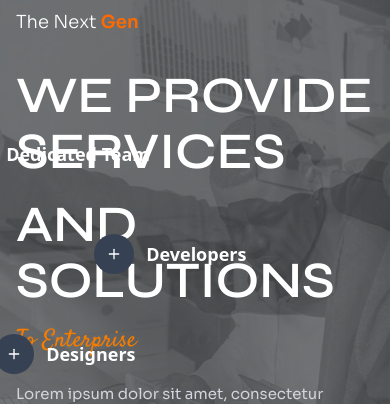
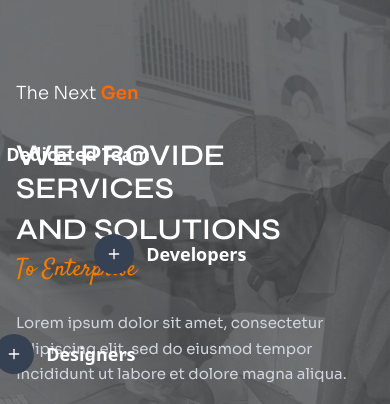
Before and after one commit to rishitharaghana/mnTechs, a React (Vite) app: page / in a window 390 px wide. Shown: the part 147-551 px from the top of the page. Built offline with nearby package versions, Linux system fonts and the light colour scheme; no server answers.

Commit message:
Doing Responsive

```diff
--- a/src/Components/Hero.jsx
+++ b/src/Components/Hero.jsx
@@ -11,11 +11,11 @@
         </p>
 
         <div>
-          <h1 className="text-4xl md:text-6xl font-semibold leading-[140%] text-white font-syne mb-4">
+          <h1 className="text-3xl sm:text-3xl md:text-4xl lg:text-5xl xl:text-6xl font-semibold leading-[140%] text-white font-syne mb-2 sm:mb-4 md:mb-6">
             WE PROVIDE SERVICES
           </h1>
 
-          <h1 className="text-4xl md:text-6xl font-semibold leading-[140%] text-white font-syne mb-4">
+          <h1 className="text-3xl sm:text-3xl md:text-4xl lg:text-5xl xl:text-6xl font-semibold leading-[140%] text-white font-syne mb-2 sm:mb-4 md:mb-6">
             AND SOLUTIONS
           </h1>
 
--- a/src/index.css
+++ b/src/index.css
@@ -35,7 +35,6 @@
 }
 
 h1 {
-  font-size: 3.2em;
   line-height: 1.1;
 }
 
```
